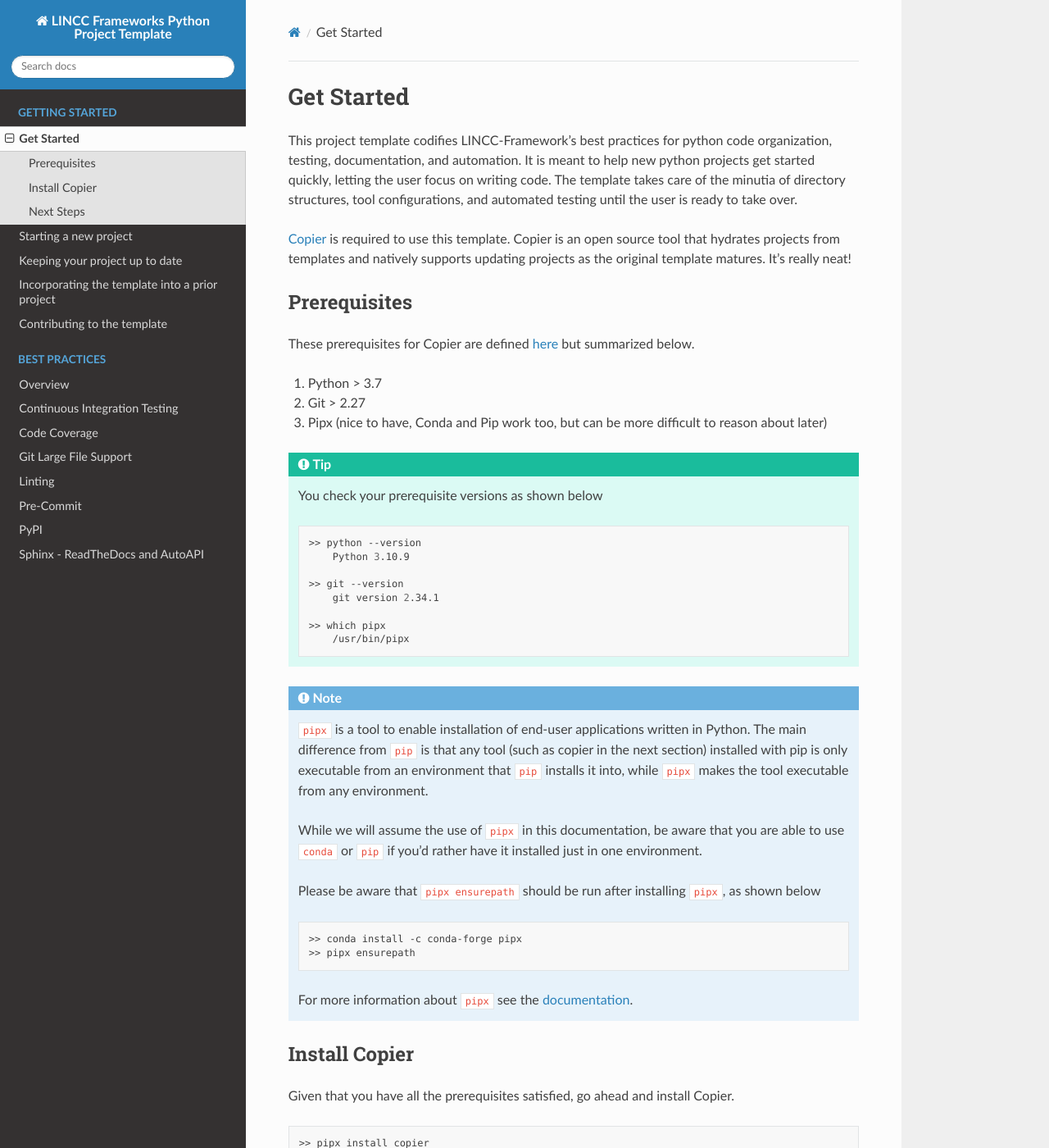
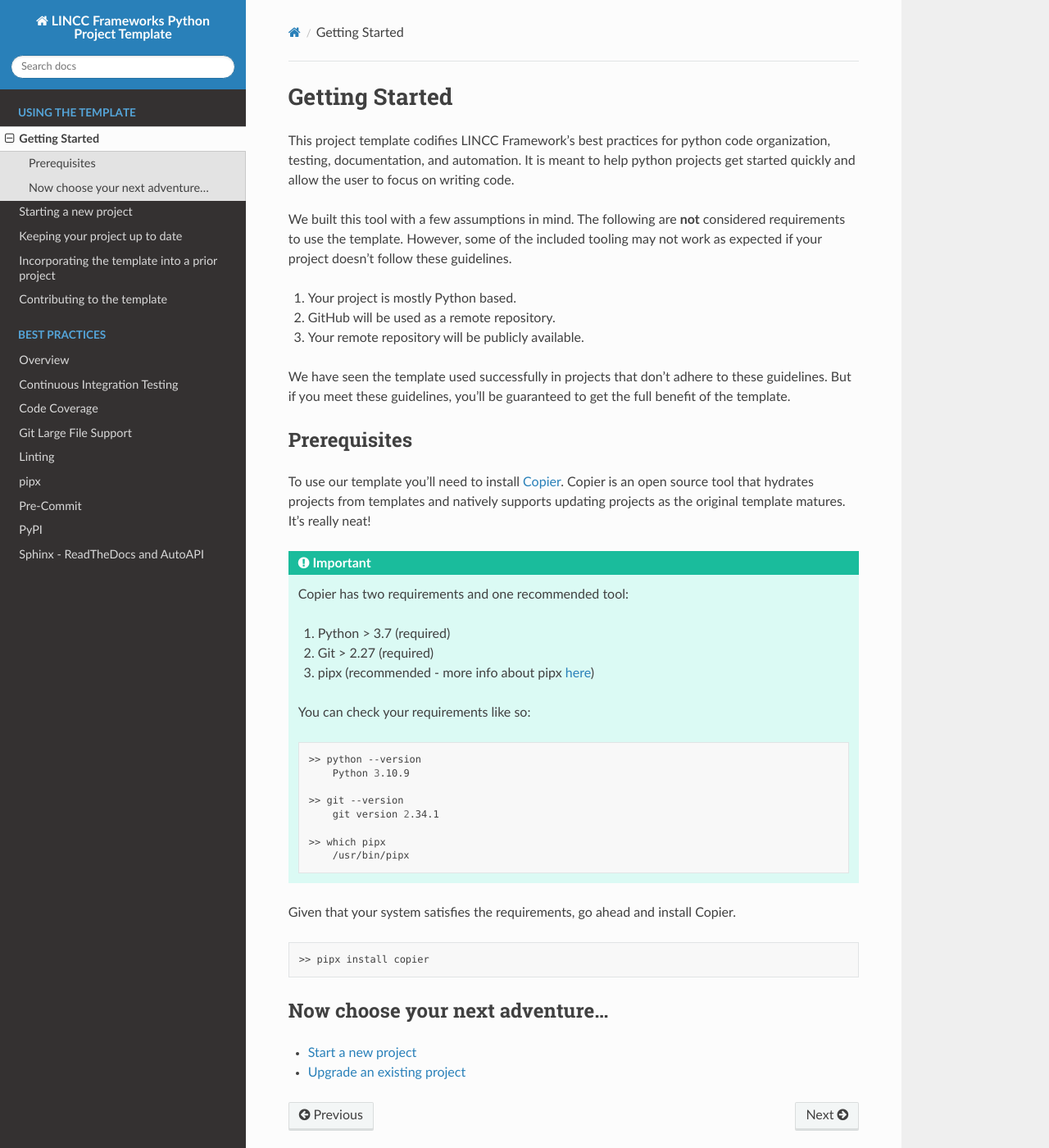
Before and after one commit to lincc-frameworks/python-project-template, a Sphinx documentation site: the page built from docs/source/overview.rst, in a window 1280 px wide and 1400 px high. Shown: the whole window at 82% size. Built offline with Sphinx 7.4.7 and the Read the Docs theme 2.0.0, drawn with Linux system fonts in a browser that asks for light colours; the version number could not be read and is left out; some of the changed text lies outside the part shown.

Commit message:
Added assumptions section, moved info about pipx to "practices". Reworded the getting started section.

```diff
--- a/docs/practices/overview.rst
+++ b/docs/practices/overview.rst
@@ -11,6 +11,7 @@
 * :doc:`ci_testing`
 * :doc:`code_coverage`
 * :doc:`linting`
+* :doc:`pipx`
 * :doc:`precommit`
 * :doc:`pypi`
 * :doc:`sphinx`
--- a/docs/source/overview.rst
+++ b/docs/source/overview.rst
@@ -1,26 +1,41 @@
-Get Started
+Getting Started
 ===============================================================================
 
-This project template codifies LINCC-Framework's best practices for python code organization, testing, documentation, and automation.
-It is meant to help new python projects get started quickly, letting the user focus on writing code.
-The template takes care of the minutia of directory structures, tool configurations, and automated testing until the user is ready to take over.
+This project template codifies LINCC Framework's best practices for python code
+organization, testing, documentation, and automation.
+It is meant to help python projects get started quickly and allow the user
+to focus on writing code.
 
-`Copier <https://copier.readthedocs.io/en/latest/>`_  is required to use this template.
-Copier is an open source tool that hydrates projects from templates and natively supports updating projects as the original template matures.
+We built this tool with a few assumptions in mind.
+The following are **not** considered requirements to use the template.
+However, some of the included tooling may not work as expected if your project
+doesn't follow these guidelines.
+
+1. Your project is mostly Python based.
+2. GitHub will be used as a remote repository.
+3. Your remote repository will be publicly available.
+
+We have seen the template used successfully in projects that don't adhere to
+these guidelines. But if you meet these guidelines, you'll be guaranteed to get
+the full benefit of the template.
+
+Prerequisites
+--------------
+
+To use our template you'll need to install
+`Copier <https://copier.readthedocs.io/en/latest/>`_.
+Copier is an open source tool that hydrates projects from templates and
+natively supports updating projects as the original template matures.
 It's really neat!
 
+.. important::
+    Copier has two requirements and one recommended tool:
 
-Prerequisites
--------------------------------------------------------------------------------
-These prerequisites for Copier are defined `here <https://copier.readthedocs.io/en/latest/#installation>`_
-but summarized below.
+    1. Python > 3.7 (required)
+    2. Git > 2.27 (required)
+    3. pipx (recommended - more info about pipx :doc:`here<../practices/pipx>`)
 
-1. Python > 3.7
-2. Git > 2.27
-3. Pipx (nice to have, Conda and Pip work too, but can be more difficult to reason about later)
-
-.. tip::
-    You check your prerequisite versions as shown below
+    You can check your requirements like so:
 
     .. code-block:: bash
 
@@ -33,39 +48,13 @@
         >> which pipx
             /usr/bin/pipx
 
-.. note::
-    ``pipx`` is a tool to enable installation of end-user applications written in Python. The main difference
-    from ``pip`` is that any tool (such as copier in the next section) installed with pip is only executable from an
-    environment that ``pip`` installs it into, while ``pipx`` makes the tool executable from any environment.
-
-    While we will assume the use of ``pipx`` in this documentation, be aware that you are able to use
-    ``conda`` or ``pip`` if you'd rather have it installed just in one environment.
-
-    Please be aware that ``pipx ensurepath`` should be run after installing ``pipx``, as shown below
-
-    .. code-block:: bash
-
-        >> conda install -c conda-forge pipx
-        >> pipx ensurepath
-
-    For more information about ``pipx`` see the `documentation <https://pypa.github.io/pipx/>`_.
-
-
-Install Copier
--------------------------------------------------------------------------------
-
-Given that you have all the prerequisites satisfied, go ahead and install Copier.
+Given that your system satisfies the requirements, go ahead and install Copier.
 
 .. code-block:: bash
 
     >> pipx install copier
 
-Now you can either create a new project, or use the template configuration in an existing project.
-Choose your next adventure...
-
-
-Next Steps
--------------------------------------------------------------------------------
-
-* :doc:`new_project`
-* :doc:`existing_project`
+Now choose your next adventure...
+-------------------------------------
+* :doc:`Start a new project<new_project>`
+* :doc:`Upgrade an existing project<existing_project>`
```
Also changed, not shown: docs/index.rst (+7 -7 lines), docs/practices/pipx.rst (added, +47 -0 lines).
